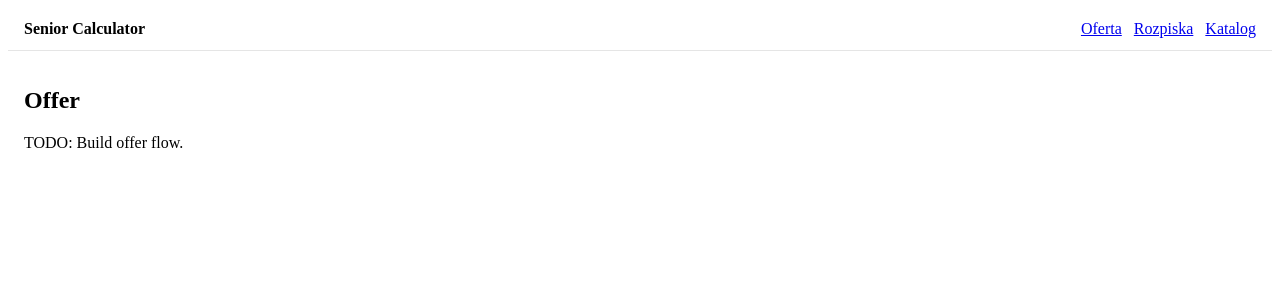
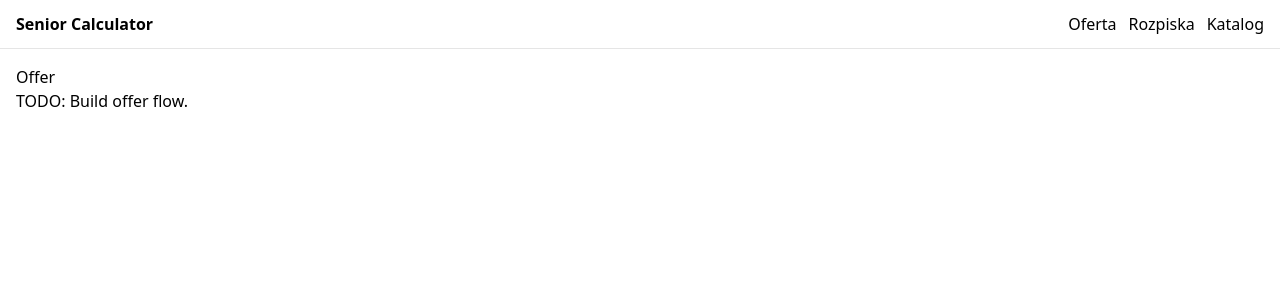
Before and after one commit to michalik-maciej/offer-calculator, a React (Vite) app in the folder packages/apps/web/: page /offer in a window 1280 px wide. Shown: the top 300 px of the page. Built offline with nearby package versions, Linux system fonts and the light colour scheme.

Commit message:
install tailwind

```diff
--- a/packages/apps/web/package.json
+++ b/packages/apps/web/package.json
@@ -19,15 +19,20 @@
     "valibot": "^1.2.0"
   },
   "devDependencies": {
+    "@tailwindcss/postcss": "^4.1.18",
+    "@tailwindcss/vite": "^4.1.18",
     "@eslint/js": "^9.39.1",
     "@types/node": "^24.10.1",
     "@types/react": "^19.2.5",
     "@types/react-dom": "^19.2.3",
     "@vitejs/plugin-react": "^5.1.1",
+    "autoprefixer": "^10.4.23",
     "eslint": "^9.39.1",
     "eslint-plugin-react-hooks": "^7.0.1",
     "eslint-plugin-react-refresh": "^0.4.24",
     "globals": "^16.5.0",
+    "postcss": "^8.5.6",
+    "tailwindcss": "^4.1.18",
     "typescript": "5.9.2",
     "typescript-eslint": "^8.46.4",
     "vite": "^7.2.4",
--- /dev/null
+++ b/packages/apps/web/postcss.config.cjs
@@ -0,0 +1,6 @@
+module.exports = {
+  plugins: {
+    "@tailwindcss/postcss": {},
+    autoprefixer: {},
+  },
+}
--- /dev/null
+++ b/packages/apps/web/src/index.css
@@ -0,0 +1,6 @@
+@import "tailwindcss";
+
+html,
+body {
+  height: 100%;
+}
--- a/packages/apps/web/src/index.tsx
+++ b/packages/apps/web/src/index.tsx
@@ -2,6 +2,8 @@ import { StrictMode } from "react"
 import { createRoot } from "react-dom/client"
 
 import { App } from "./App.tsx"
+
+import "./index.css"
 
 createRoot(document.getElementById("root")!).render(
   <StrictMode>
--- /dev/null
+++ b/packages/apps/web/tailwind.config.cjs
@@ -0,0 +1,8 @@
+/** @type {import('tailwindcss').Config} */
+module.exports = {
+  content: ["./index.html", "./src/**/*.{ts,tsx}"],
+  theme: {
+    extend: {},
+  },
+  plugins: [],
+}
--- a/packages/apps/web/vite.config.ts
+++ b/packages/apps/web/vite.config.ts
@@ -1,8 +1,9 @@
 import { defineConfig } from "vite"
 import tsconfigPaths from "vite-tsconfig-paths"
+import tailwindcss from "@tailwindcss/vite"
 import react from "@vitejs/plugin-react"
 
 // https://vite.dev/config/
 export default defineConfig({
-  plugins: [tsconfigPaths(), react()],
+  plugins: [tsconfigPaths(), react(), tailwindcss()],
 })
```
Also changed, not shown: 1 other file (tests, documents, lock files or other folders).
